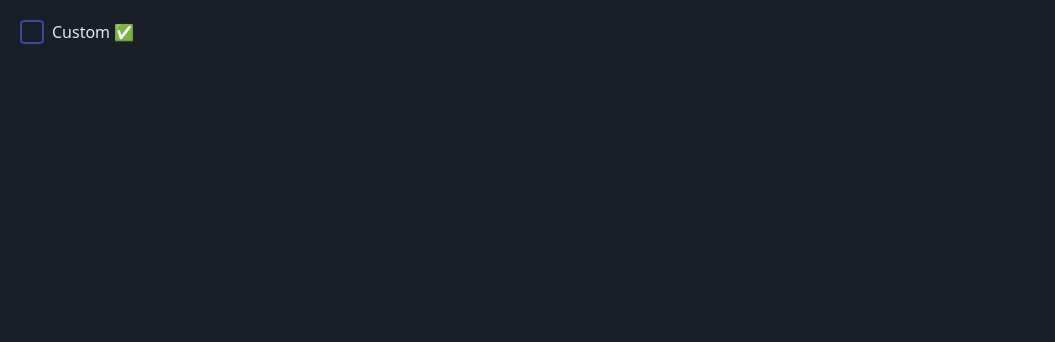
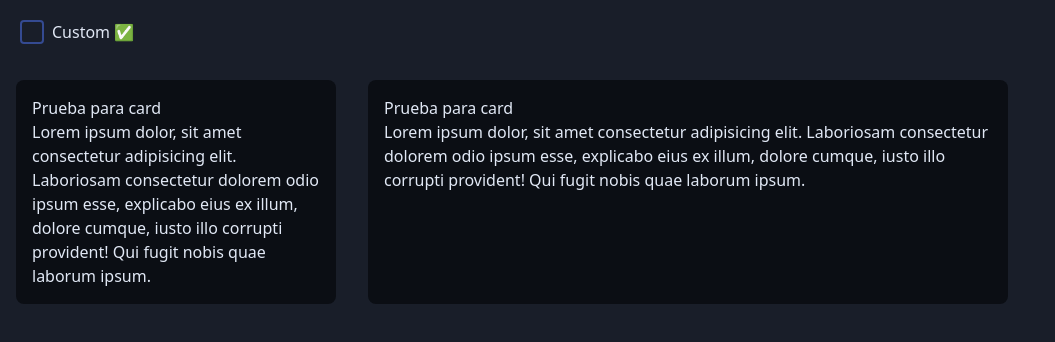
Before and after one commit to WitchImage/sirap-frontend, a Next.js app: page / in a window 1280 px wide. Shown: the top 342 px of the page, without its empty margins (0-1055 px from the left). Built offline with nearby package versions, Linux system fonts and the light colour scheme.

Commit message:
feat: add custom card

```diff
--- /dev/null
+++ b/src/components/Card.tsx
@@ -0,0 +1,12 @@
+interface Props {
+    children?: React.ReactNode;
+    className: string;
+}
+
+export function Card({ children, className }: Props) {
+    return (
+        <div className={`${className} p-4  rounded-lg bg-backgroundDark`}>
+            {children}
+        </div>
+    );
+}
--- a/src/components/index.ts
+++ b/src/components/index.ts
@@ -1 +1,2 @@
 export { Checkbox } from './Checkbox';
+export { Card } from './Card';
--- a/src/pages/index.tsx
+++ b/src/pages/index.tsx
@@ -1,7 +1,7 @@
 // import { Inter } from 'next/font/google';
 // const inter = Inter({ subsets: ['latin'] });
 
-import { Checkbox } from '@/components';
+import { Card, Checkbox } from '@/components';
 import { type GetServerSideProps } from 'next';
 import { useState } from 'react';
 
@@ -23,6 +23,26 @@ export default function Home() {
                     value='20'
                 />
             </div>
+            <div className='flex flex-row'>
+                <Card className='m-4 w-1/4 p-4'>
+                    <h2 className='text-white font-medium'>Prueba para card</h2>
+                    <p className='text-white'>
+                        Lorem ipsum dolor, sit amet consectetur adipisicing
+                        elit. Laboriosam consectetur dolorem odio ipsum esse,
+                        explicabo eius ex illum, dolore cumque, iusto illo
+                        corrupti provident! Qui fugit nobis quae laborum ipsum.
+                    </p>
+                </Card>
+                <Card className='m-4 w-1/2 p-4'>
+                    <h2 className='text-white font-medium'>Prueba para card</h2>
+                    <p className='text-white'>
+                        Lorem ipsum dolor, sit amet consectetur adipisicing
+                        elit. Laboriosam consectetur dolorem odio ipsum esse,
+                        explicabo eius ex illum, dolore cumque, iusto illo
+                        corrupti provident! Qui fugit nobis quae laborum ipsum.
+                    </p>
+                </Card>
+            </div>
         </main>
     );
 }
```
